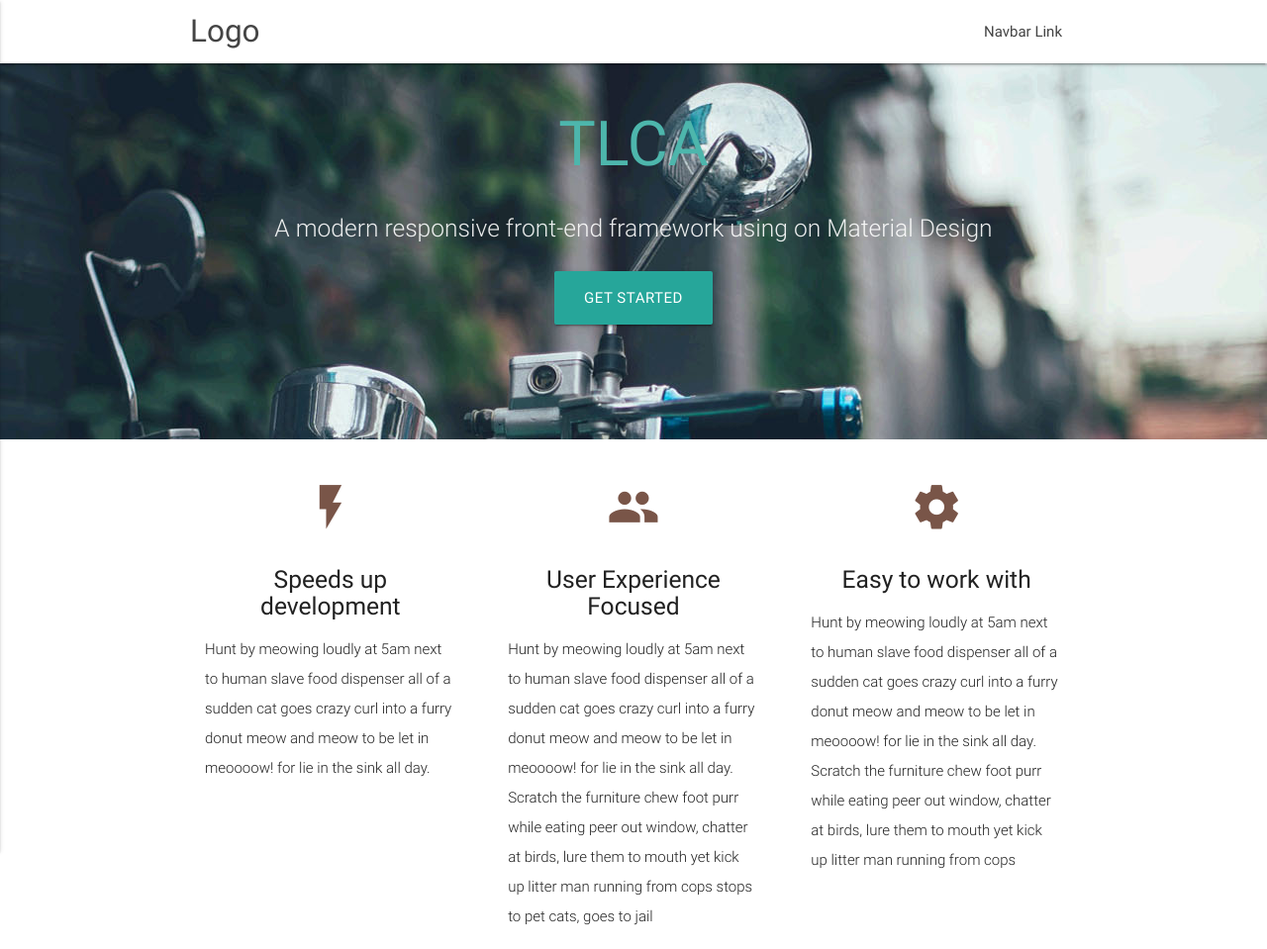
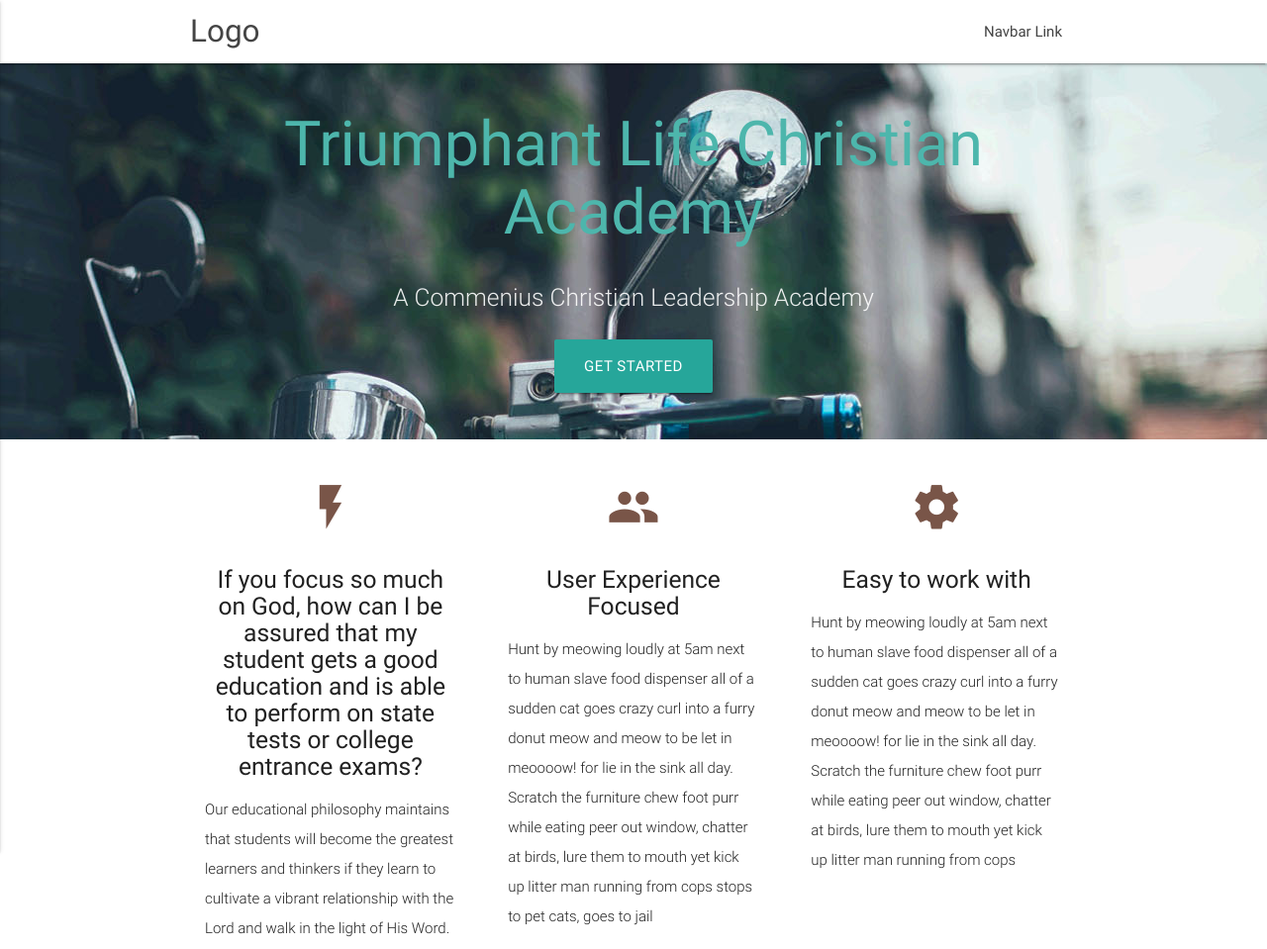
Before and after one commit to jbuzzanco/school-project, a plain HTML site: page index.html in a window 1280 px wide. Shown: the top 959 px of the page at 99% size. Drawn offline with nearby package versions, Linux system fonts and the light colour scheme.

Commit message:
Adds content text for website, two places
In order to visualize formatting and show to Mike D the format
changes; form is not functional at bottom yet

```diff
--- a/index.html
+++ b/index.html
@@ -29,9 +29,9 @@
     <div class="section no-pad-bot">
       <div class="container">
         <br><br>
-        <h1 class="header center teal-text text-lighten-2">TLCA</h1>
+        <h1 class="header center teal-text text-lighten-2">Triumphant Life Christian Academy</h1>
         <div class="row center">
-          <h5 class="header col s12 light">A modern responsive front-end framework using on Material Design</h5>
+          <h5 class="header col s12 light">A Commenius Christian Leadership Academy</h5>
         </div>
         <div class="row center">
           <a href="http://materializecss.com/getting-started.html" id="download-button" class="btn-large waves-effect waves-light teal lighten-1">Get Started</a>
@@ -52,10 +52,11 @@
         <div class="col s12 m4">
           <div class="icon-block">
             <h2 class="center brown-text"><i class="material-icons">flash_on</i></h2>
-            <h5 class="center">Speeds up development</h5>
+            <h5 class="center">If you focus so much on God, how can I be assured that my student gets a good education and is able to perform on state tests or college entrance exams?</h5>
 
             <p class="light">
-            Hunt by meowing loudly at 5am next to human slave food dispenser all of a sudden cat goes crazy curl into a furry donut meow and meow to be let in meoooow! for lie in the sink all day.</p>
+              Our educational philosophy maintains that students will become the greatest learners and thinkers if they learn to cultivate a vibrant relationship with the Lord and walk in the light of His Word.  Student learning should focus on the greatest utility to their lives, and is likely to be best accomplished when the student is prepared to clarify a Godly vision for their futures.  Once a student has adopted a quality relationship with the Lord, they are taught to draw on intrinsic motivations, or inner passions, and will be given opportunities to strive for greater excellence through deep application towards their academic and personal goals.
+            </p>
           </div>
         </div>
 
@@ -99,8 +100,9 @@
       <div class="row">
         <div class="col s12 center">
           <h3><i class="mdi-content-send brown-text"></i></h3>
-          <h4>Contact Us</h4>
-          <p cxlass="left-align light">Lorem ipsum dolor sit amet, consectetur adipiscing elit. Nullam scelerisque id nunc nec volutpat. Etiam pellentesque tristique arcu, non consequat magna fermentum ac. Cras ut ultricies eros. Maecenas eros justo, ullamcorper a sapien id, viverra ultrices eros. Morbi sem neque, posuere et pretium eget, bibendum sollicitudin lacus. Aliquam eleifend sollicitudin diam, eu mattis nisl maximus sed. Nulla imperdiet semper molestie. Morbi massa odio, condimentum sed ipsum ac, gravida ultrices erat. Nullam eget dignissim mauris, non tristique erat. Vestibulum ante ipsum primis in faucibus orci luctus et ultrices posuere cubilia Curae;</p>
+          <h4>If you focus so much on God, how can I be assured that my student gets a good education and is able to perform on state tests or college entrance exams?</h4>
+          <p cxlass="left-align light">Our educational philosophy maintains that students will become the greatest learners and thinkers if they learn to cultivate a vibrant relationship with the Lord and walk in the light of His Word.  Student learning should focus on the greatest utility to their lives, and is likely to be best accomplished when the student is prepared to clarify a Godly vision for their futures.  Once a student has adopted a quality relationship with the Lord, they are taught to draw on intrinsic motivations, or inner passions, and will be given opportunities to strive for greater excellence through deep application towards their academic and personal goals.
+          </p>
         </div>
       </div>
 
```
